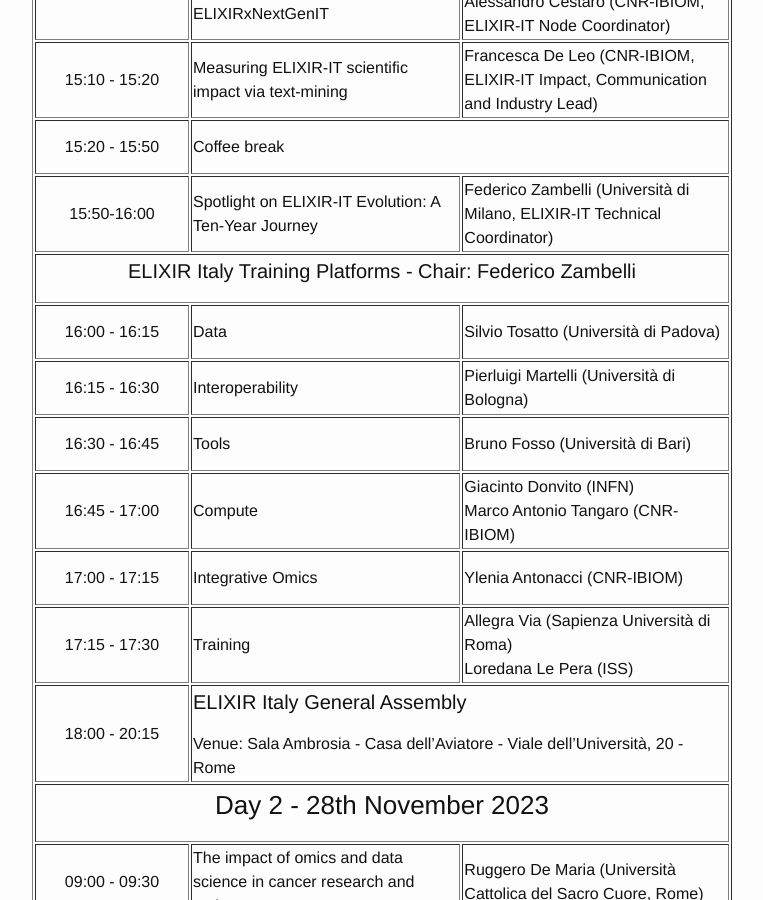
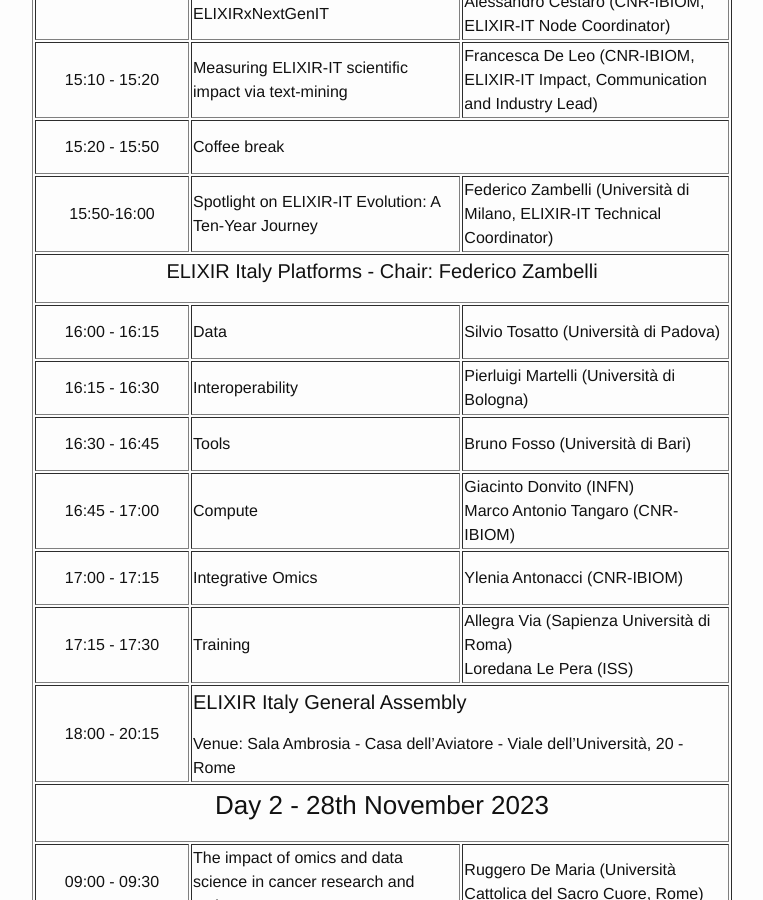
Before and after one commit to ELIXIR-IIB-training/website, a Jekyll site: the page built from _posts/2023-11-27-All_Hands_2023.md, in a window 1280 px wide and 900 px high, scrolled down 2526 px. Shown: the whole window, without its empty margins (238-1001 px from the left). Built offline with Jekyll 4.4.1, drawn with Linux system fonts in a browser that asks for light colours.

Commit message:
Update 2023-11-27-All_Hands_2023.md

```diff
--- a/_posts/2023-11-27-All_Hands_2023.md
+++ b/_posts/2023-11-27-All_Hands_2023.md
@@ -99,7 +99,7 @@ The event will be followed by two parallel workshops on 28th - 29th November 202
     <td height="50"> Federico Zambelli (Università di Milano, ELIXIR-IT Technical Coordinator)</td>
    </tr>
    <tr>
-   <td td colspan="3" align=center> <h4>ELIXIR Italy Training Platforms - Chair: Federico Zambelli </h4> </td>
+   <td td colspan="3" align=center> <h4>ELIXIR Italy Platforms - Chair: Federico Zambelli </h4> </td>
    </tr>
    <tr>
     <td height="50" width="150" align=center>16:00 - 16:15</td>
```
